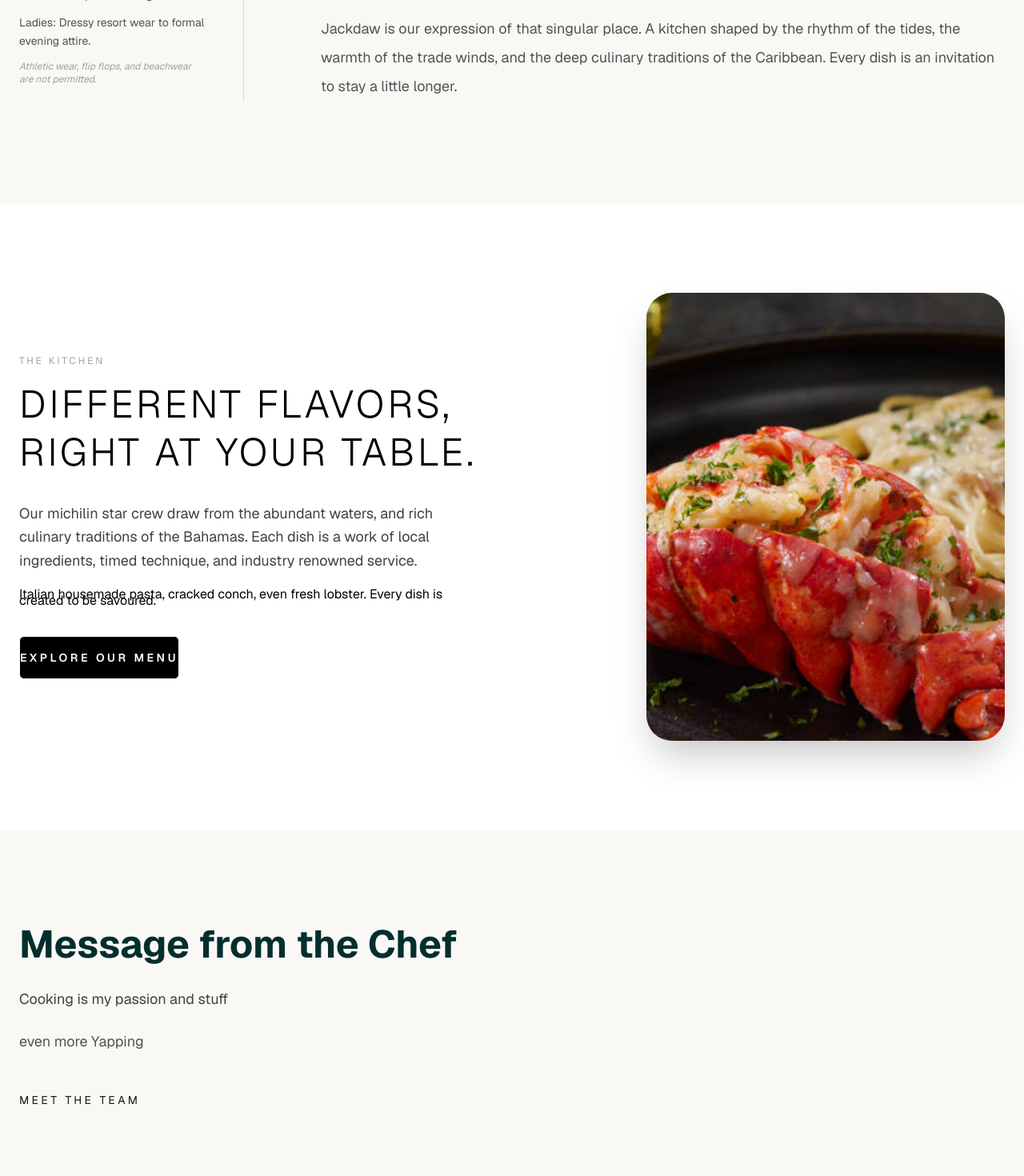
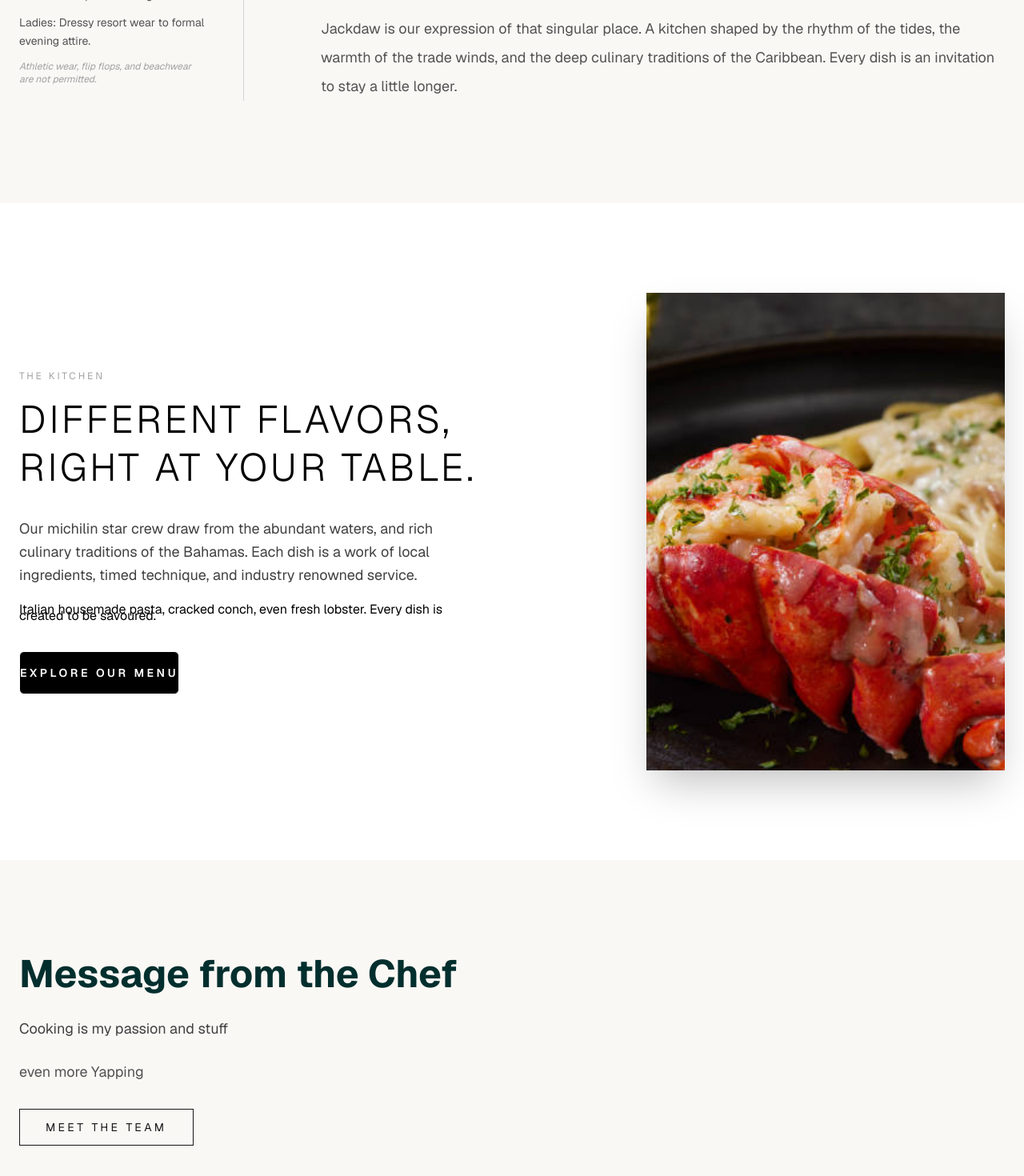
Before and after one commit to Haruni26/fictional-restaurant-site, a Next.js app: page / in a window 1280 px wide. Shown: the part 1186-2656 px from the top of the page at 80% size. Built offline with nearby package versions, Linux system fonts and the light colour scheme.

Commit message:
Edited image shape, and added comments for future development

```diff
--- a/app/page.tsx
+++ b/app/page.tsx
@@ -121,6 +121,7 @@ export default function Home() {
                 Every dish is created to be savoured.
               </p>
             </div>
+            {/* Need to fix bottom text and button padding */}
             <Link
               href="/menu"
               className="inline-block text-sm tracking-[0.25em] uppercase py-4 bg-black text-white rounded-md font-semibold border hover:bg-white hover:border-black hover:text-black hover:shadow-lg transition-all duration-300"
@@ -131,7 +132,7 @@ export default function Home() {
 
           {/* Image Content */}
           <div className="order-1 md:order-2 w-full flex justify-center md:justify-end">
-            <div className="aspect-4/5 w-full max-w-md bg-stone-200 rounded-4xl overflow-hidden relative shadow-2xl">
+            <div className="aspect-3/4 w-full max-w-md overflow-hidden relative shadow-2xl">
               <Image
                 src="/images/lobster-pasta.jpg"
                 alt="Lobster pasta"
@@ -162,7 +163,7 @@ export default function Home() {
 
             <Link
               href="/about-us"
-              className="inline-block text-sm tracking-[0.25em] uppercase py-4"
+              className="inline-block text-sm tracking-[0.25em] uppercase border border-neutral-900 px-8 py-3 text-neutral-900 hover:bg-neutral-900 hover:text-white transition-all duration-300"
             >
               Meet the Team
             </Link>
```
